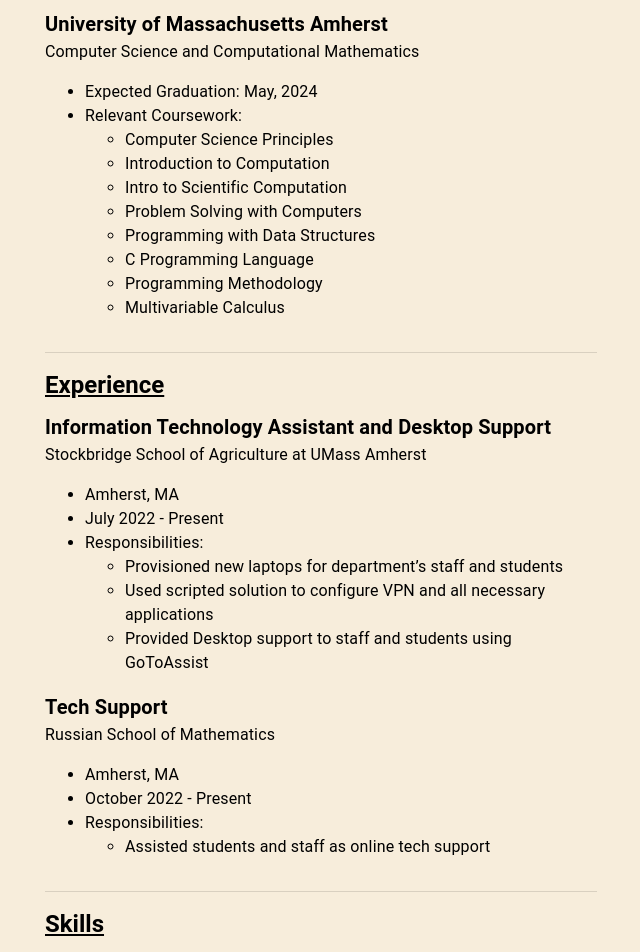
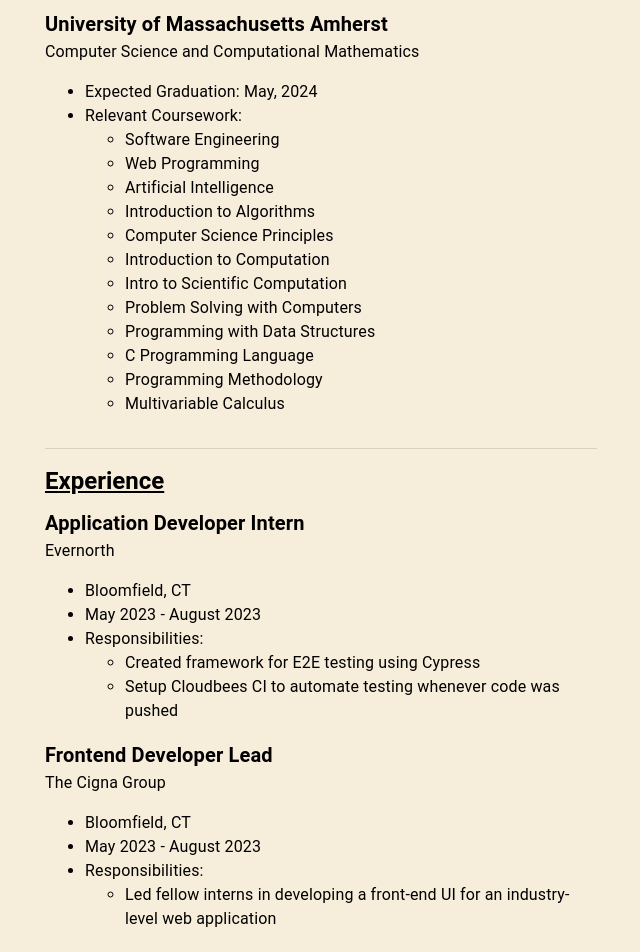
Before and after one commit to alexgornovoi/resume-website, a Next.js app: page /resume in a window 1280 px wide. Shown: the part 240-1192 px from the top of the page, without its empty margins (319-959 px from the left). Built offline with nearby package versions, Linux system fonts and the light colour scheme.

Commit message:
updated resume

```diff
--- a/pages/resume.js
+++ b/pages/resume.js
@@ -2,6 +2,25 @@
 import Head from "next/head";
 
 const experience = [
+    {
+    name: "Application Developer Intern",
+    company: "Evernorth",
+    location: "Bloomfield, CT",
+    period: "May 2023 - August 2023",
+    desc: [
+      "Created framework for E2E testing using Cypress",
+      "Setup Cloudbees CI to automate testing whenever code was pushed",
+    ]
+  },
+    {
+    name: "Frontend Developer Lead",
+    company: "The Cigna Group",
+    location: "Bloomfield, CT",
+    period: "May 2023 - August 2023",
+    desc: [
+      "Led fellow interns in developing a front-end UI for an industry-level web application"
+    ]
+  },
   {
     name: "Information Technology Assistant and Desktop Support",
     company: "Stockbridge School of Agriculture at UMass Amherst",
@@ -25,6 +44,10 @@
 ]
 
 const relevantCourseWork = [
+  "Software Engineering",
+  "Web Programming",
+  "Artificial Intelligence",
+  "Introduction to Algorithms",
   "Computer Science Principles",
   "Introduction to Computation",
   "Intro to Scientific Computation",
@@ -37,9 +60,9 @@
 
 const skills = [
   { type: "Programming Languages", skill: ["Java", "C", "Javascript", "Python"] },
-  { type: "Frameworks/Libraries", skill: ["React.js", "Next.js", "Material-UI", "Selenium", "Numpy"] },
-  { type: "Methodologies", skill: ["Data Structures","Algorithms","Object Oriented Programming (OOP)"]},
-  { type: "Tools", skill: ["GitHub", "Node.js"] },
+  { type: "Frameworks/Libraries", skill: ["React.js", "Next.js", "Material-UI", "Selenium", "Numpy", "Cypress"] },
+  { type: "Methodologies", skill: ["Agile","Data Structures","Algorithms","Object Oriented Programming (OOP)"]},
+  { type: "Tools", skill: ["GitHub", "Node.js", "AWS Amplify", "Jenkins", "Cloudbees CI"] },
   { type: "IDE’s", skill: ["Visual Studio Code", "Vim", "jGrasp", "Eclipse"] },
   { type: "Operating Systems", skill: ["Microsoft Windows", "Linux", "macOS"] },
   { type: "General", skill: ["Google Workspace", "Microsoft 365"] },
```
